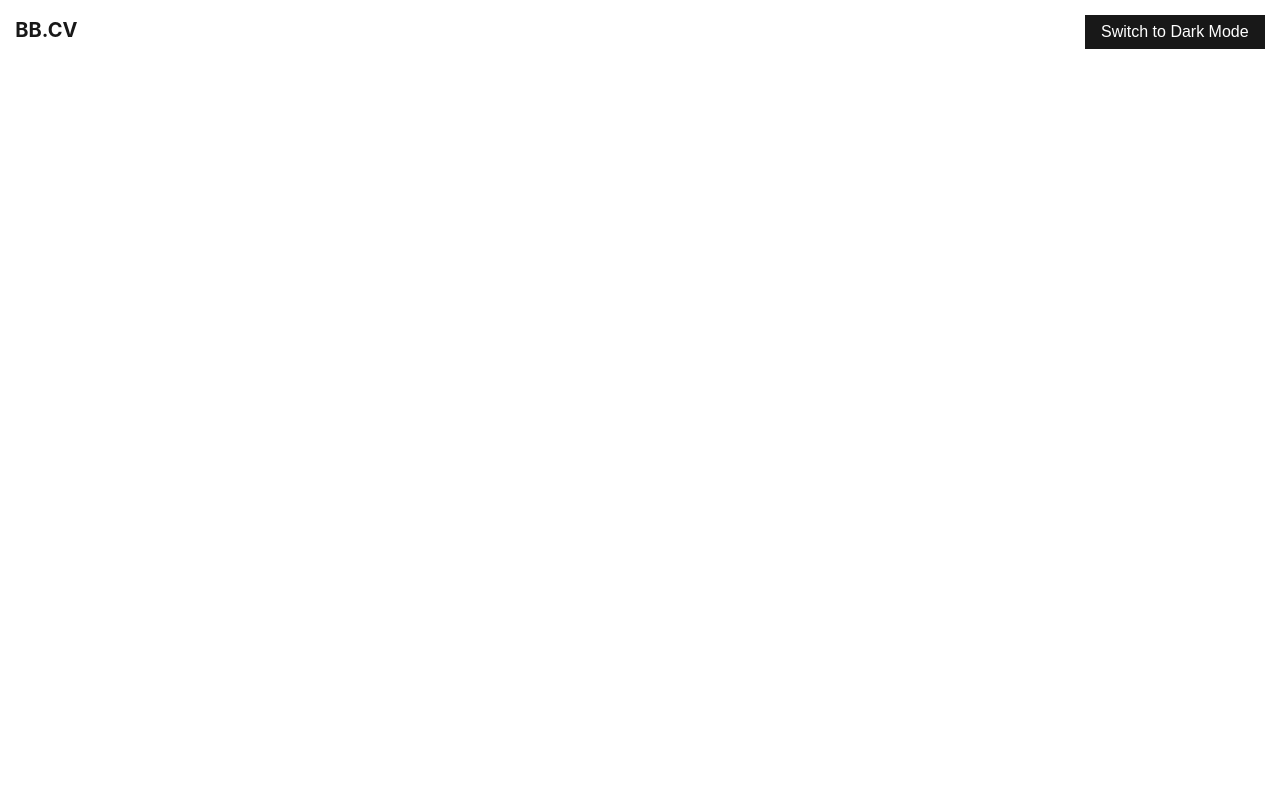
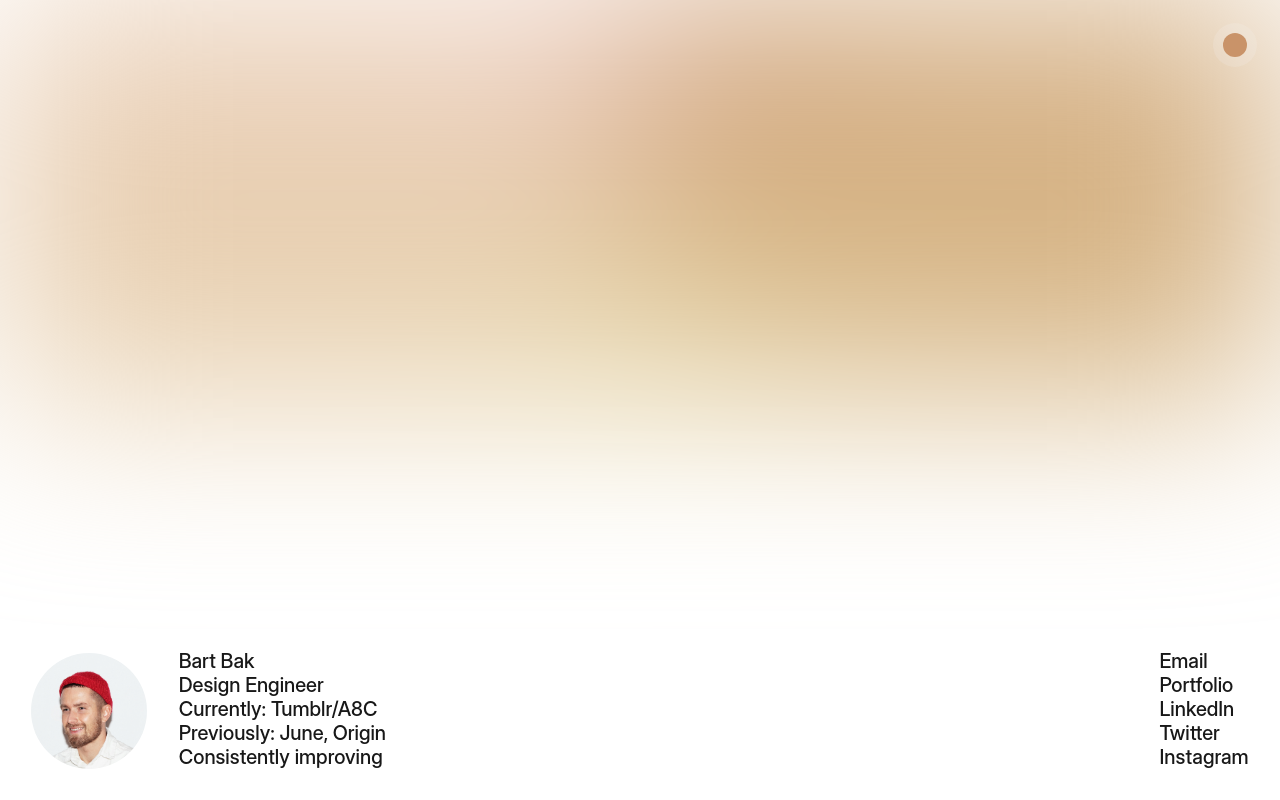
Before and after one commit to bartoszbak/bb-cv, a React (Vite) app: page / in a window 1280 px wide. Built offline with nearby package versions, Linux system fonts and the light colour scheme.

Commit message:
ready for meta and linking

```diff
--- a/src/Home.jsx
+++ b/src/Home.jsx
@@ -1,12 +1,23 @@
-import Header from './component/header/Header'
+import Header from './component/header/Header';
+import Footer from './component/Footer/Footer';
+import Background from './component/Background/Background';
+import { useRef } from "react";
+
 import "./styles/global.css";
 
 function Home() {
 
+  const backgroundRef = useRef(null);
+
   return (
-    <>
-       <Header /> {/* Persistent header */}
-    </>
+    <div className="bb">
+        <button className='changeGradinet' onClick={() => backgroundRef.current?.regenerate()}>
+          <div className="color" data-color></div>
+        </button>
+        <Background ref={backgroundRef}/>
+        <Header />
+        <Footer />
+    </div>
   )
 }
 
--- /dev/null
+++ b/src/component/Background/Background.jsx
@@ -0,0 +1,44 @@
+import { useLayoutEffect, useImperativeHandle, useState, forwardRef } from "react";
+import styles from "./Background.module.css";
+
+const random = (min, max) => Math.floor(Math.random() * (max - min + 1)) + min;
+
+const generateRandomGradient = () => {
+  const colors = Array.from({ length: 3 }, () =>
+    `hsl(${random(0, 360)}, ${random(40, 90)}%, ${random(55, 90)}%)`
+  );
+  return { gradient: `conic-gradient(at 50% 50%, ${colors.join(", ")})`, mainColor: colors[0] };
+};
+
+// Viewport height unit fix
+window.addEventListener('resize', () => {
+  let vh = window.innerHeight * 0.01;
+  document.documentElement.style.setProperty('--vh', `${vh}px`);
+});
+
+const Background = forwardRef((_, ref) => {
+  const [{ gradient, mainColor }, setBackground] = useState(generateRandomGradient);
+
+  const updateBackground = () => {
+    const newBackground = generateRandomGradient();
+    setBackground(newBackground);
+
+    // Update the avatar background color
+    const avatarElement = document.querySelector("[data-color]");
+    if (avatarElement) {
+      avatarElement.style.backgroundColor = newBackground.mainColor;
+    }
+  };
+
+  useImperativeHandle(ref, () => ({
+    regenerate: updateBackground
+  }));
+
+  useLayoutEffect(() => {
+    updateBackground();
+  }, []);
+
+  return <div className={styles.background} style={{ background: gradient, filter: "blur(96px)" }}></div>;
+});
+
+export default Background;
--- /dev/null
+++ b/src/component/Background/Background.module.css
@@ -0,0 +1,9 @@
+  .background {
+    position: fixed;
+    top: 0;
+    left: 0;
+    width: 100vw;
+    height: 50vh;
+    transition: background 0.2s ease-in-out;
+    backdrop-filter: blur(110px);
+    z-index: -1;}
--- /dev/null
+++ b/src/component/Footer/Footer.jsx
@@ -0,0 +1,17 @@
+import styles from "./Footer.module.css";
+
+function Footer() {
+  return (
+    <footer className={styles.footer}>
+        <ul className={styles.links}>
+            <li><a href="mailto:youremail@example.com">Email</a></li>
+            <li><a href="https://yourportfolio.com" target="_blank" rel="noopener noreferrer">Portfolio</a></li>
+            <li><a href="https://www.linkedin.com/in/yourprofile" target="_blank" rel="noopener noreferrer">LinkedIn</a></li>
+            <li><a href="https://twitter.com/yourhandle" target="_blank" rel="noopener noreferrer">Twitter</a></li>
+            <li><a href="https://instagram.com/yourhandle" target="_blank" rel="noopener noreferrer">Instagram</a></li>
+        </ul>
+    </footer>
+  )
+}
+
+export default Footer
--- /dev/null
+++ b/src/component/Footer/Footer.module.css
@@ -0,0 +1,66 @@
+.footer {
+    padding: var(--s-xl);
+    display: flex;
+    flex-direction: column;
+    justify-content: space-between;
+    position: absolute;
+    bottom: 0;
+    right: 0;
+    gap: var(--s-s);
+    transition: all var(--transition-speed);
+  }
+
+  @media only screen and (max-width: 720px) {
+    .footer {
+      padding: var(--s-m);
+      position: relative;
+    }
+  }
+
+  .links{
+    margin: 0;
+    padding: 0;
+  }
+
+  .links:hover li a{
+    opacity: 0.32;
+  }
+
+  @media only screen and (max-width: 720px) {
+    .links:hover li a{
+      opacity: 1;
+    }
+  }
+
+  .links li{
+    list-style: none;
+    padding: 0;
+    margin: 0;
+    transition: all var(--transition-speed);
+  }
+
+  @media only screen and (max-width: 720px) {
+    .links li{
+      padding-top: var(--s-s);
+      padding-bottom: var(--s-s);
+      border-top: 1px solid var(--text-color);
+    }
+  }
+
+    .links a{
+        font-size: var(--font-size-large);
+        transition: all var(--transition-speed);
+        font-weight: var(--fw-500);
+        text-decoration: none;
+        color: var(--text-color);
+    }
+
+    .links li a:hover{
+      opacity: 1 !important;
+    }
+
+    @media only screen and (max-width: 720px) {
+      .links a{
+        display: block;
+      }
+    }
--- a/src/component/Header/Header.jsx
+++ b/src/component/Header/Header.jsx
@@ -1,11 +1,18 @@
 import styles from "./Header.module.css";
-import ThemeToggle from "../ThemeToggle/ThemeToggle";
 
 function Header() {
   return (
     <header className={styles.header}>
-      <h1>BB.CV</h1>
-      <ThemeToggle />
+      <div className={styles.avatar}></div>
+
+      <div className="details">
+        <h1>Bart Bak</h1>
+        <h2>Design Engineer</h2>
+        <h3>Currently: Tumblr/A8C</h3>
+        <h3>Previously: June, Origin</h3>
+        <h3>Consistently improving</h3>
+      </div>
+
     </header>
   )
 }
--- a/src/component/Header/Header.module.css
+++ b/src/component/Header/Header.module.css
@@ -1,12 +1,60 @@
 .header {
-  padding: var(--s-m);
+  padding: var(--s-xl);
   display: flex;
+  flex-direction: row;
   justify-content: space-between;
+  position: absolute;
+  bottom: 0;
+  gap: var(--s-xl);
+  transition: all var(--transition-speed);
+  align-items: flex-end;
 }
 
-.header h1 {
-  font-size: var(--font-size-large);
-  font-weight: 700;
+@media only screen and (max-width: 720px) {
+
+  .header {
+    padding: var(--s-m);
+    flex-direction: column;
+    align-items: flex-start;
+    position: relative;
+    padding-bottom: 0;
+    gap: var(--s-m);
+  }
+
+}
+
+.header .avatar {
+  width: 116px;
+  height: 116px;
+  border-radius: var(--br-full);
+  background-image: url('/assets/bb-c.jpg');
+  background-size: cover;
+  transition: all var(--transition-speed);
   margin: 0;
   padding: 0;
 }
+
+@media only screen and (max-width: 720px) {
+  .header .avatar{
+    filter: blur(0);
+    width: 96px;
+    height: 96px;
+  }
+}
+
+.header .avatar:hover {
+  background-image: url('/assets/bb-c.jpg');
+  transform: scale(0.96);
+  filter: blur(0px);
+}
+
+.header h3,
+.header h2,
+.header h1 {
+  font-size: var(--font-size-large);
+  font-weight: var(--fw-500);
+  line-height: var(--lh-lg);
+  color: var(--text-color);
+  margin: 0;
+  padding: 0;
+}
--- a/src/component/ThemeToggle/ThemeToggle.module.css
+++ b/src/component/ThemeToggle/ThemeToggle.module.css
@@ -1,4 +1,4 @@
-button {
+.toggle {
   background: var(--surface-bg-color);
   color: var(--surface-text-color);
   border: none;
--- a/src/styles/global.css
+++ b/src/styles/global.css
@@ -3,20 +3,27 @@
   --font-size-base: 1rem;
   --font-size-large: 1.25rem;
   --font-size-x-large: 1.5rem;
-  --font-family: Inter, system-ui, Avenir, Helvetica, Arial, sans-serif;
-  --line-height: 1.5;
-  --font-weight: 400;
+  --font-family: Inter display, system-ui, Avenir, Helvetica, Arial, sans-serif;
+  --lh-base: 1.5;
+  --lh-s: 1.25;
+  --fw-400: 400;
+  --fw-500: 500;
   --transition-speed: 0.3s;
   --s-none: 0;
   --s-xs: 0.24rem;
   --s-s: 0.48rem;
+  --s-xm: 0.64rem;
   --s-m: 0.96rem;
-  --s-l: 1.92rem;
-  --s-xl: 3.84rem;
-  --s-xxl: 7.68rem;
+  --s-l: 1.42rem;
+  --s-xl: 1.96rem;
+  --br-full: 9999px;
+  --bg-color: rgb(255, 255, 255);
+  --text-color: rgb(24, 24, 24);
+  --surface-bg-color: rgb(24, 24, 24);
+  --surface-text-color: rgb(255, 255, 255);
 }
 
-/* Light Mode */
+/*
 [data-theme="light"] {
   --bg-color: rgb(255, 255, 255);
   --text-color: rgb(24, 24, 24);
@@ -24,13 +31,12 @@
   --surface-text-color: rgb(255, 255, 255);
 }
 
-/* Dark Mode */
 [data-theme="dark"] {
   --bg-color: rgb(24, 24, 24);
   --text-color: rgb(255, 255, 255);
   --surface-bg-color: rgb(255, 255, 255);
   --surface-text-color: rgb(24, 24, 24);
-}
+} */
 
 /* Apply Global Styles */
 body {
@@ -43,3 +49,52 @@ body {
   padding: var(--s-none);
   margin: var(--s-none);
 }
+
+body:hover .changeGradinet{
+  opacity: 1;
+}
+
+.bb{
+  display: flex;
+  flex-direction: column;
+  justify-content: flex-end;
+  height: calc(var(--vh, 1vh) * 100);
+}
+
+.changeGradinet{
+  opacity: 0;
+  position: absolute;
+  top: var(--s-l);
+  right: var(--s-l);
+  padding: var(--s-xm);
+  font-size: var(--font-size-base);
+  font-weight: var(--fw-500);
+  border-radius: var(--br-full);
+  background: rgba(255, 255, 255, 0.15);
+  backdrop-filter: blur(128px);
+  border: none;
+  transition: all var(--transition-speed);
+}
+
+.changeGradinet:active{
+  transform: translateY(1px);
+  background: rgba(0, 0, 0, 0.25);
+}
+
+.changeGradinet:hover{
+  background: rgba(255, 255, 255, 0.5);
+}
+
+@media only screen and (max-width: 720px) {
+  .changeGradinet{
+    opacity: 1;
+    right: var(--s-m);
+    padding: var(--s-s);
+  }
+}
+
+.color{
+  height: 24px;
+  width: 24px;
+  border-radius: var(--br-full);
+}
```
Also changed, not shown: public/assets/bb-c.jpg (added), public/assets/bb-m.jpg (added).
